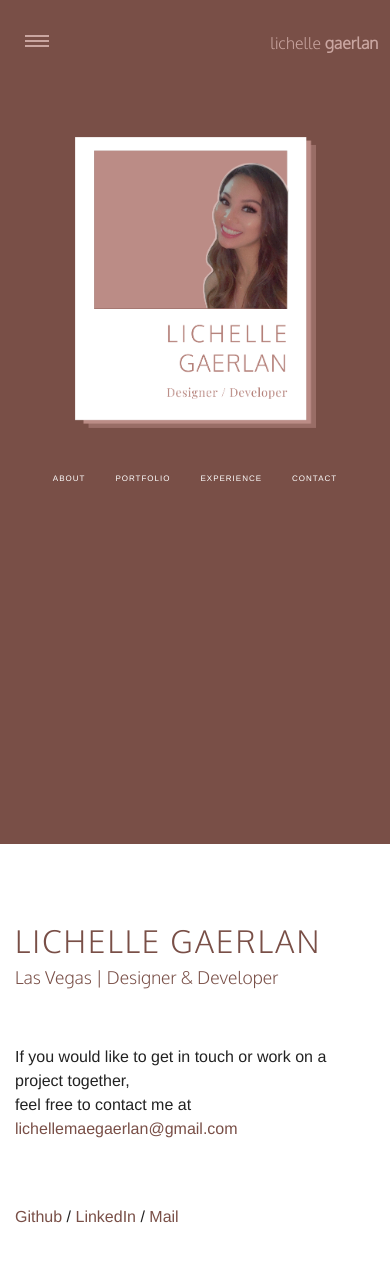
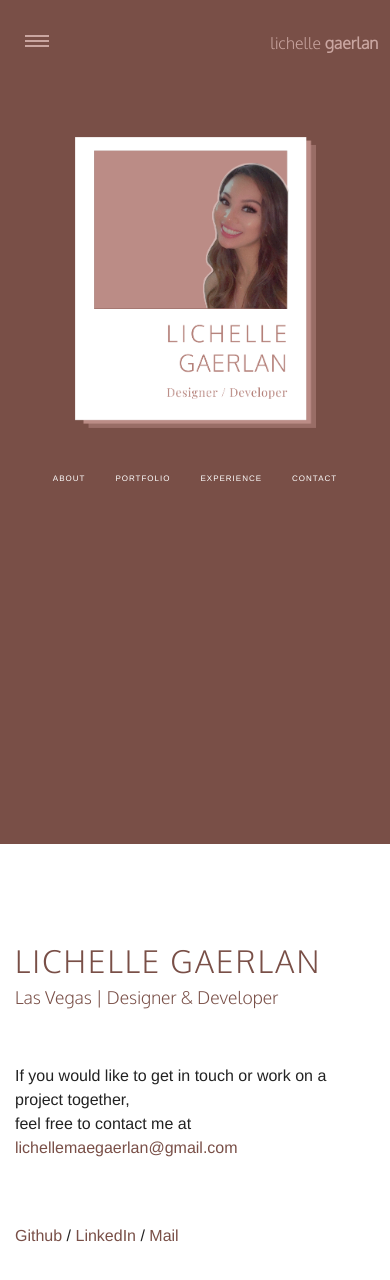
Before and after one commit to lichellegaerlan/lichellegaerlan.github.io, a React (Create React App) app: page / in a window 390 px wide. Shown: the top 1280 px of the page. Built offline with nearby package versions, Linux system fonts and the light colour scheme; a web font is replaced by a local one.

Commit message:
spacing changes to contact page

```diff
--- a/src/Components/DarkContact.css
+++ b/src/Components/DarkContact.css
@@ -41,7 +41,7 @@
 /* phones */
 @media only screen and (max-width: 600px) {
     .contact-page-dark {
-        padding-top: 20%;
+        padding-top: 25%;
     }
 
     .n1-dark {
--- a/src/Components/LightContact.css
+++ b/src/Components/LightContact.css
@@ -1,6 +1,6 @@
 .contact-page-light {
     /* background: #794f47; */
-    height: 50vh;
+    height: 70vh;
     padding-top: 11%;
     padding-bottom: 27%;
     text-align: left;
@@ -35,7 +35,7 @@
 /* phones */
 @media only screen and (max-width: 600px) {
     .contact-page-light {
-        padding-top: 20%;
+        padding-top: 25%;
     }
 
     .n1-light {
```
